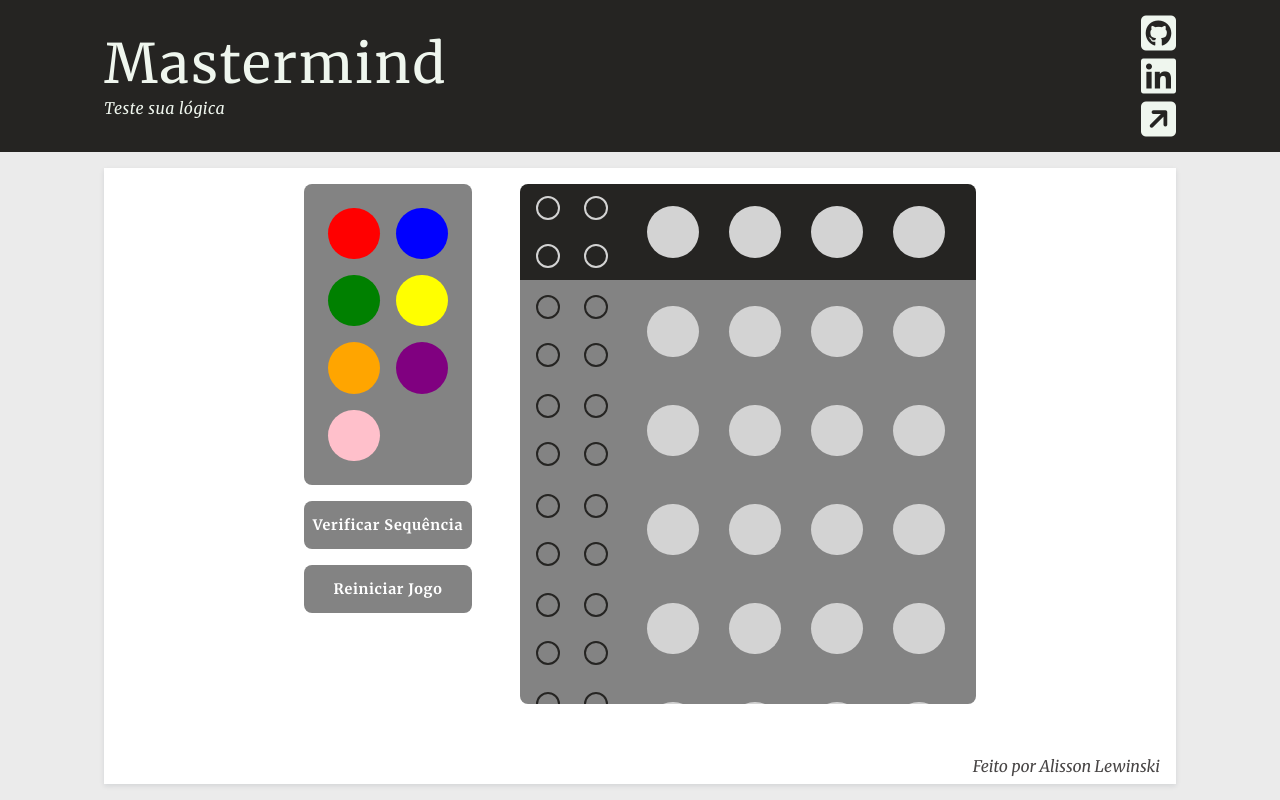
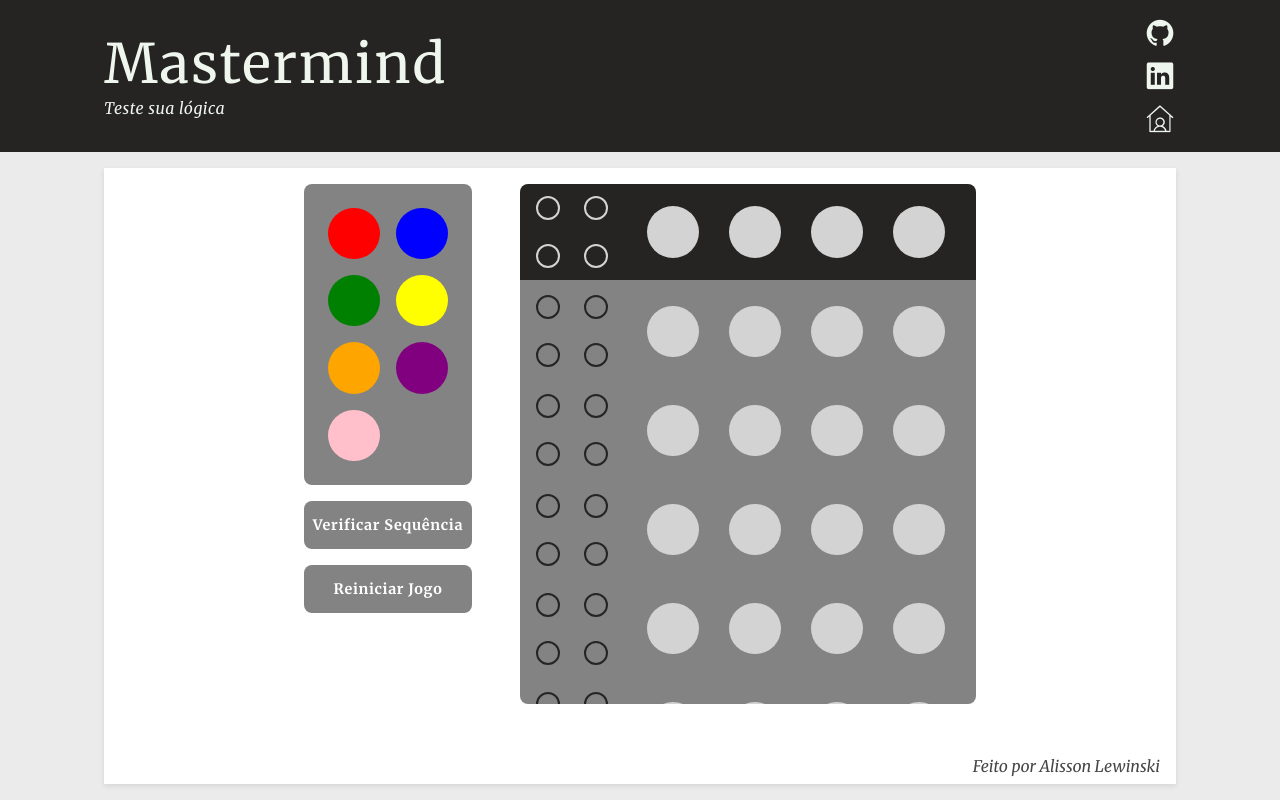
Before and after one commit to alisson-ski/mastermind, an Angular app: page / in a window 1280 px wide. Built offline with nearby package versions, Linux system fonts and the light colour scheme.

Commit message:
update icons

```diff
--- a/src/app/app.component.scss
+++ b/src/app/app.component.scss
@@ -71,11 +71,11 @@
             display: flex;
             flex-direction: column;
             align-items: flex-end;
-            gap: 0.2rem;
+            justify-content: space-between;
             margin: -0.2rem 0;
 
             i {
-              font-size: 2.5rem;
+              font-size: 2rem;
               color: var(--header-font-color);
             }
           }
@@ -99,7 +99,7 @@
       }
 
       .links i {
-        font-size: 2.5em;
+        font-size: 2rem;
       }
 
       > footer {
--- a/src/app/app.component.ts
+++ b/src/app/app.component.ts
@@ -20,14 +20,14 @@ export class AppComponent {
   externalLinks: ExternalLink[] = [{
     title: 'GitHub',
     href: 'https://github.com/alisson-ski',
-    iconClass: 'fa-brands fa-square-github'
+    iconClass: 'uil uil-github'
   },{
     title: 'LinkedIn',
     href: 'https://www.linkedin.com/in/alissonlewinski/',
-    iconClass: 'fa-brands fa-linkedin'
+    iconClass: 'uil uil-linkedin'
   },{
     title: 'Site Principal',
     href: 'https://alisson-ski.github.io/',
-    iconClass: 'fa-solid fa-square-arrow-up-right'
+    iconClass: 'uit uit-house-user'
   }]
 }
--- a/src/index.html
+++ b/src/index.html
@@ -6,7 +6,8 @@
   <base href="/">
   <meta name="viewport" content="width=device-width, initial-scale=1">
   <link rel="icon" type="image/x-icon" href="favicon.ico">
-  <script src="https://kit.fontawesome.com/65c121c4ab.js" crossorigin="anonymous"></script>
+  <link rel="stylesheet" href="https://unicons.iconscout.com/release/v4.0.8/css/line.css">
+  <link rel="stylesheet" href="https://unicons.iconscout.com/release/v4.0.8/css/thinline.css">
 </head>
 <body>
   <app-root></app-root>
--- a/src/styles.scss
+++ b/src/styles.scss
@@ -46,7 +46,7 @@ body {
   box-sizing: border-box;
 }
 
-.fa-solid, .fa-brands {
+.fa-solid, .fa-brands, .uil, .uit {
   color: var(--primary-color);
 }
 
```
Also changed, not shown: 1 other file (tests, documents, lock files or other folders).
